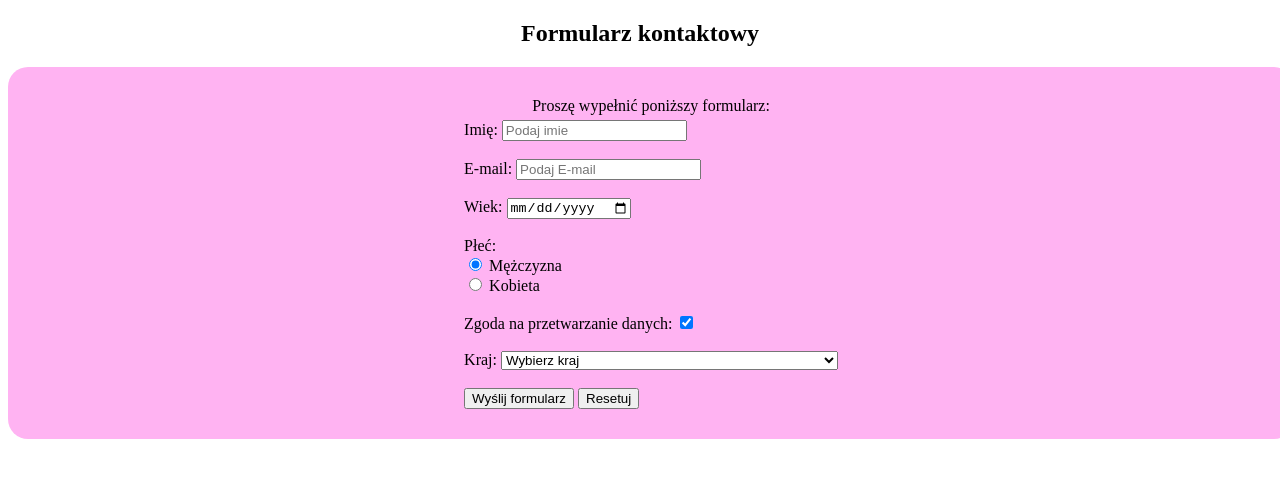
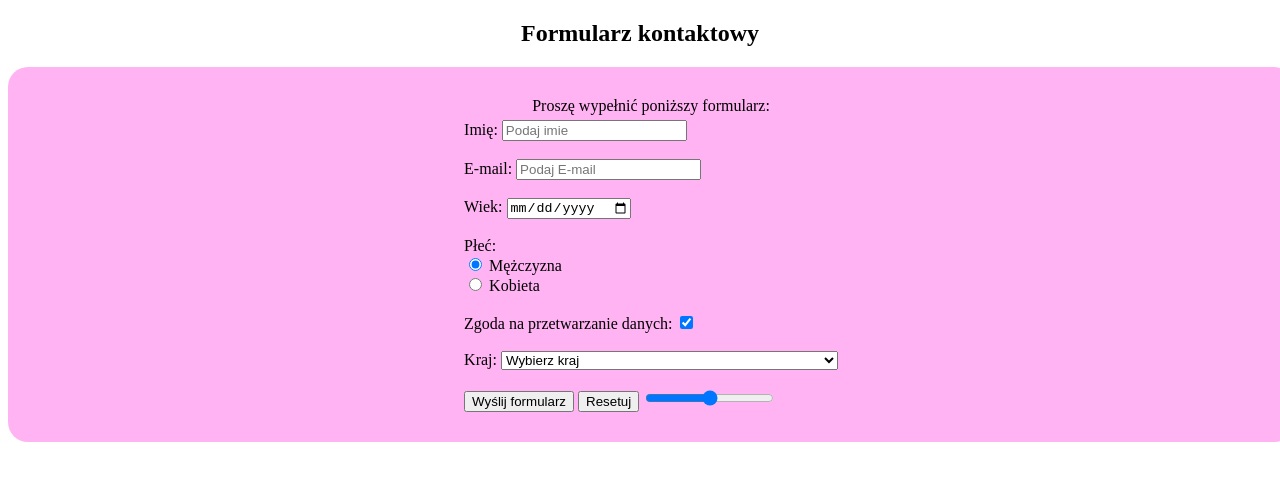
Before and after one commit to hudygaming69-gif/13, a plain HTML site: page index.html in a window 1280 px wide. Drawn offline with Linux system fonts and the light colour scheme.

Commit message:
index.html

```diff
--- a/index.html
+++ b/index.html
@@ -290,6 +290,7 @@
 
         <input type="submit" value="Wyślij formularz">
         <input type="reset" value="Resetuj">
+        <input type="range" min="0" max="100" value="50">
     </form>
 </div>
 </body>
```
